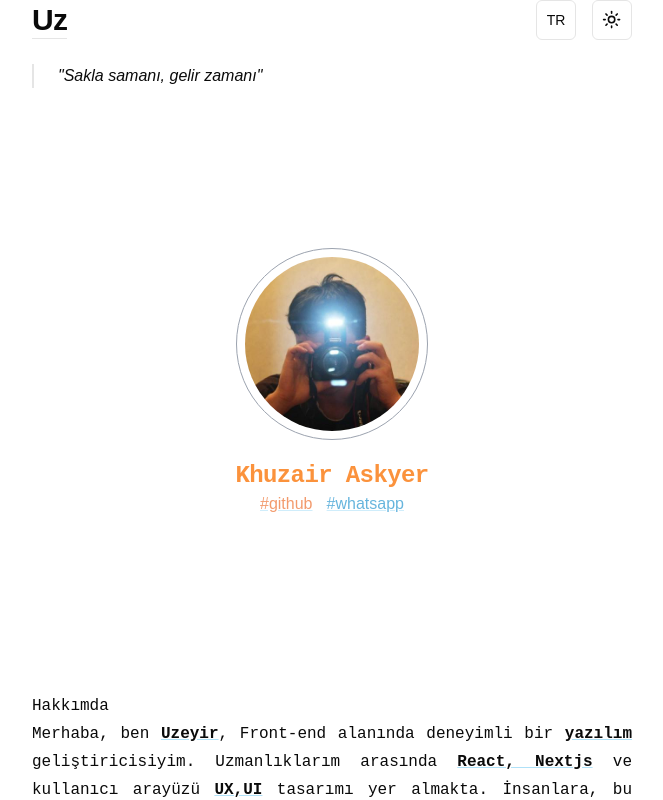
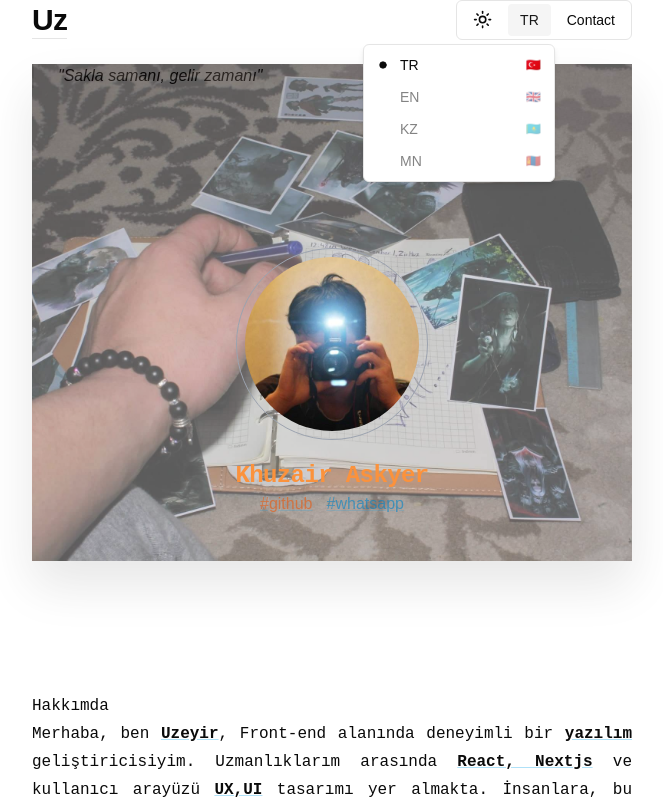
Before and after one commit to huzarh/QQw, a Next.js app: page / in a window 1280 px wide. Both pictures are taken after a click on the button "TR". Shown: the top 800 px of the page, without its empty margins (308-971 px from the left). Built offline with nearby package versions, Linux system fonts and the light colour scheme.

Commit message:
+ menu bar,lang vb

```diff
--- a/app/page.tsx
+++ b/app/page.tsx
@@ -8,13 +8,13 @@ export default function Home() {
   const { value, setValue } = useMyContext();
   return (
     <div className="relative w-full h-full">
-      {/* <div className="absolute top-0 left-0 w-full h-full z-0   	">
+      <div className="absolute top-0 left-0 w-full h-1/5 z-0 opacity-65 dark:opacity-25 	drop-shadow-2xl">
         <img
           alt="Profile"
-          src="https://i.etsystatic.com/41590512/r/il/4231c8/4962397306/il_1140xN.4962397306_p1h1.jpg"
-          className="w-full h-[10%] bg-cover bg-center"
+          src="/assets/2.jpeg"
+          className="object-cover h-full w-full"
         />
-      </div> */}
+      </div>
       <p className="mt-6 border-l-2 pl-6 italic">
         "Sakla samanı, gelir zamanı"
       </p>
--- /dev/null
+++ b/components/Header/bar.tsx
@@ -0,0 +1,67 @@
+"use client";
+
+import {
+  Menubar,
+  MenubarCheckboxItem,
+  MenubarContent,
+  MenubarItem,
+  MenubarMenu,
+  MenubarRadioGroup,
+  MenubarRadioItem,
+  MenubarSeparator,
+  MenubarShortcut,
+  MenubarTrigger,
+} from "@/components/ui/menubar";
+import { Moon, Sun } from "lucide-react";
+import { useTheme } from "next-themes";
+import { Button } from "../ui/button";
+
+export function MenubarDemo() {
+  const { setTheme } = useTheme();
+
+  return (
+    <Menubar>
+      <MenubarMenu>
+        <MenubarTrigger>
+          <Sun className="h-[1.2rem] w-[1.2rem] rotate-0 scale-100 transition-all dark:-rotate-90 dark:scale-0" />
+          <Moon className="absolute h-[1.2rem] w-[1.2rem] rotate-90 scale-0 transition-all dark:rotate-0 dark:scale-100" />
+          <span className="sr-only">Toggle theme</span>
+        </MenubarTrigger>
+
+        <MenubarContent align="center">
+          <MenubarItem onClick={() => setTheme("light")}>Light</MenubarItem>
+          <MenubarItem onClick={() => setTheme("dark")}>Dark</MenubarItem>
+          <MenubarItem onClick={() => setTheme("system")}>System</MenubarItem>
+        </MenubarContent>
+      </MenubarMenu>
+      <MenubarMenu>
+        <MenubarTrigger>TR</MenubarTrigger>
+        <MenubarContent align="end">
+          <MenubarRadioGroup value="tr">
+            <MenubarRadioItem value="tr">
+              TR <MenubarShortcut>🇹🇷</MenubarShortcut>
+            </MenubarRadioItem>
+            <MenubarRadioItem value="en" disabled>
+              EN <MenubarShortcut>🇬🇧</MenubarShortcut>
+            </MenubarRadioItem>
+            <MenubarRadioItem value="kz" disabled>
+              KZ <MenubarShortcut>🇰🇿</MenubarShortcut>
+            </MenubarRadioItem>
+            <MenubarRadioItem value="mn" disabled>
+              MN <MenubarShortcut>🇲🇳</MenubarShortcut>
+            </MenubarRadioItem>
+          </MenubarRadioGroup>
+        </MenubarContent>
+      </MenubarMenu>
+
+      <MenubarMenu>
+        <MenubarTrigger>Contact</MenubarTrigger>
+        <MenubarContent align="end">
+          <MenubarItem>github</MenubarItem>
+          <MenubarItem>Instagram</MenubarItem>
+          <MenubarItem>Linkedin</MenubarItem>
+        </MenubarContent>
+      </MenubarMenu>
+    </Menubar>
+  );
+}
--- a/components/Header/page.tsx
+++ b/components/Header/page.tsx
@@ -9,7 +9,8 @@ import {
   MenubarSeparator,
   MenubarShortcut,
   MenubarTrigger,
-} from "@/components/menu_bar";
+} from "@/components/ui/menubar";
+import { MenubarDemo } from "./bar";
 
 export default function Header() {
   return (
@@ -17,10 +18,11 @@ export default function Header() {
       <h2 className="  border-b   text-3xl font-semibold tracking-tight  ">
         Uz
       </h2>
-      <div className="flex justify-between items-center w-24">
+      {/* <div className="flex justify-between items-center w-24">
         <LangToggle />
         <ModeToggle />
-      </div>
+      </div> */}
+      <MenubarDemo />
     </div>
   );
 }
```
Also changed, not shown: components/ui/menubar.tsx (renamed from components/menu_bar.tsx), public/assets/1.jpg (added), public/assets/2.jpeg (added).
